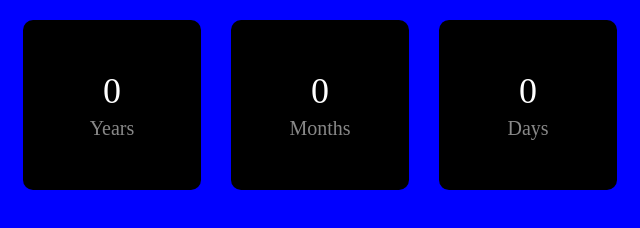
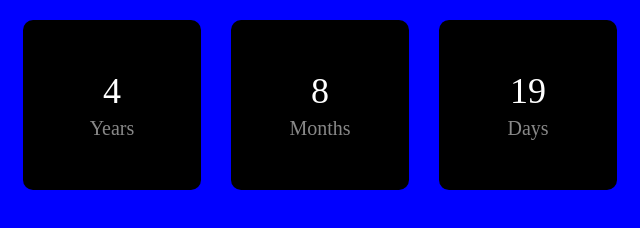
Before and after one commit to ayubi99/classTask-05, a plain HTML site: page index.html in a window 1280 px wide. Both pictures are taken after typing "2020-01-15" into the empty fields and a click on the button "Calculate Age". Shown: the part 396-624 px from the top of the page, 320-960 px from the left. Drawn offline with Linux system fonts and the light colour scheme.

Commit message:
update functionality

```diff
--- a/JSfile.js
+++ b/JSfile.js
@@ -1,3 +1,22 @@
-function calculate_Age() {
-    const Birthdate = new Date(document.getElementById("BD").value);
+function calculateAge() {
+    const birthdate = new Date(document.getElementById('birthdate').value);
+    const today = new Date();
+
+    let years = today.getFullYear() - birthdate.getFullYear();
+    let months = today.getMonth() - birthdate.getMonth();
+    let days = today.getDate() - birthdate.getDate();
+
+    if (days < 0) {
+        months--;
+        days += new Date(today.getFullYear(), today.getMonth(), 0).getDate();
+    }
+
+    if (months < 0) {
+        years--;
+        months += 12;
+    }
+
+    document.getElementById('years').textContent = years;
+    document.getElementById('months').textContent = months;
+    document.getElementById('days').textContent = days;
 }
--- a/index.html
+++ b/index.html
@@ -10,21 +10,21 @@
     <div class="container">
       <!--For Calculator-->
       <div class="calculator">
-        <input type="date" id="BD" />
-        <button onclick="calculate_Age">Calculate Age</button>
+        <input type="date" id="birthdate" />
+        <button onclick="calculateAge()">Calculate Age</button>
       </div>
       <!--for Result-->
       <div class="result">
-        <div class="box" id="Ybox">
-          <p id="Years">0</p>
+        <div class="box" id="yearsbox">
+          <p id="years">0</p>
           <span>Years</span>
         </div>
-        <div class="box" id="Mbox">
-          <p id="Months">0</p>
+        <div class="box" id="monthsbox">
+          <p id="months">0</p>
           <span>Months</span>
         </div>
-        <div class="box" id="Dbox">
-          <p id="Days">0</p>
+        <div class="box" id="daysbox">
+          <p id="days">0</p>
           <span>Days</span>
         </div>
       </div>
```
